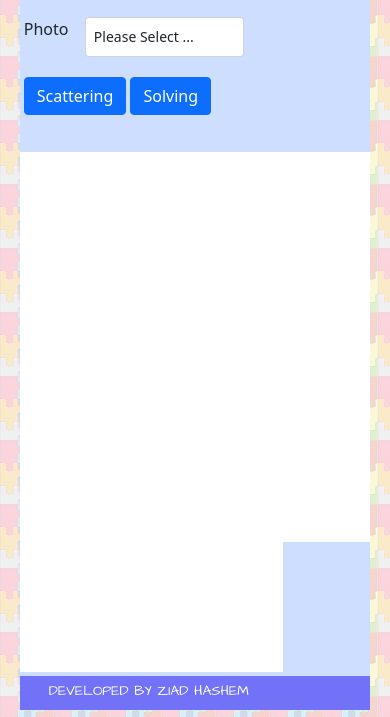
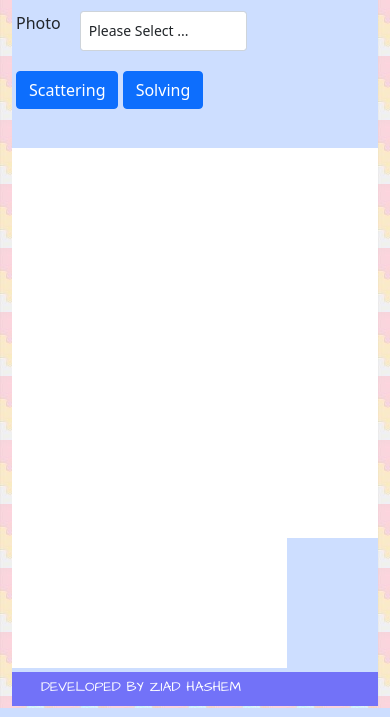
Before and after one commit to ziadhashem/Puzzle-Game, a plain HTML site: page index.html in a window 390 px wide. Shown: the part 136-853 px from the top of the page. Drawn offline with Linux system fonts and the light colour scheme.

Commit message:
change design

```diff
--- a/css/main.css
+++ b/css/main.css
@@ -18,8 +18,8 @@ body {
 }
 .container{
     height:100%;
-    width:100%;
-    border-radius: 50px;
+    width:100vw;
+    /* border-radius: 50px; */
 }
 
 
@@ -170,6 +170,11 @@ a {
 
 
 @media screen and (max-width: 995px) {
+    body {
+        margin:0;
+        padding:0;
+        background-color: #CDDEFF;
+    }
     #logo {
        height: 50%;
        width: 50%;
@@ -223,4 +228,13 @@ a {
         cursor: pointer;
     }
 
+
+
+    .card0 {
+        background-color: #CDDEFF;
+        width: 100%;
+        margin:0;
+        padding:0;
+    }
+
 }
--- a/index.html
+++ b/index.html
@@ -11,9 +11,9 @@
     <script src='https://kit.fontawesome.com/a076d05399.js'></script>
 </head>
 <body>
-    <div class="container-fluid container">
-        <div class="card card0 border-0">
-            <div class="row d-flex" >
+    <div class="container">
+        <div class="card0">
+            <div class="row " >
 
                 <div class="col-lg-4 p-3">
                     <div id="title-container">
@@ -60,7 +60,7 @@
                     </div>
                 </div>
             </div>
-            <div class="bg-blue px1">
+            <div class="bg-blue">
                 <div class="row px-4"> <small class="ml-3 ml-sm-5 mb-2 title2">DEVELOPED BY ZIAD HASHEM</small>
                 </div>
             </div>
```
